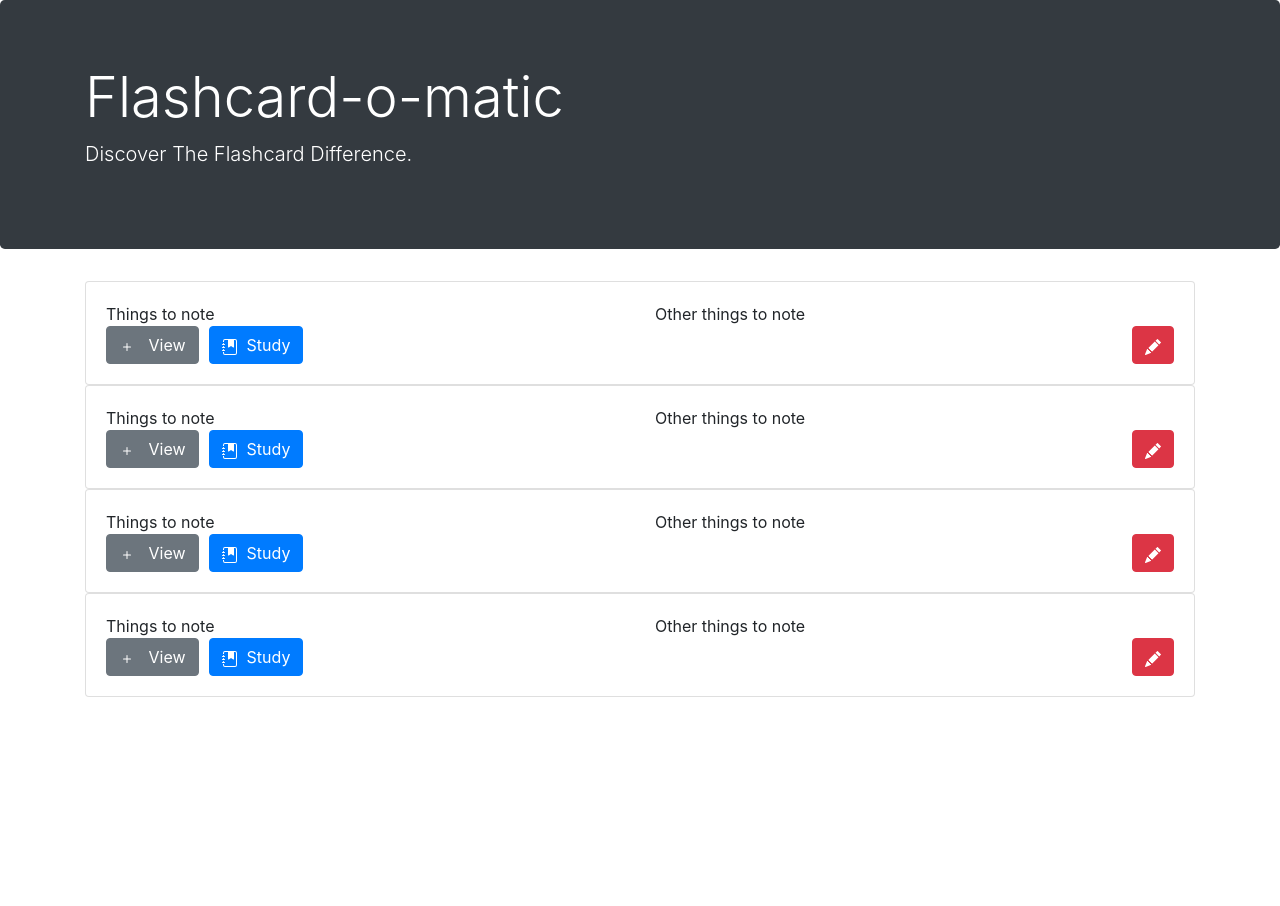
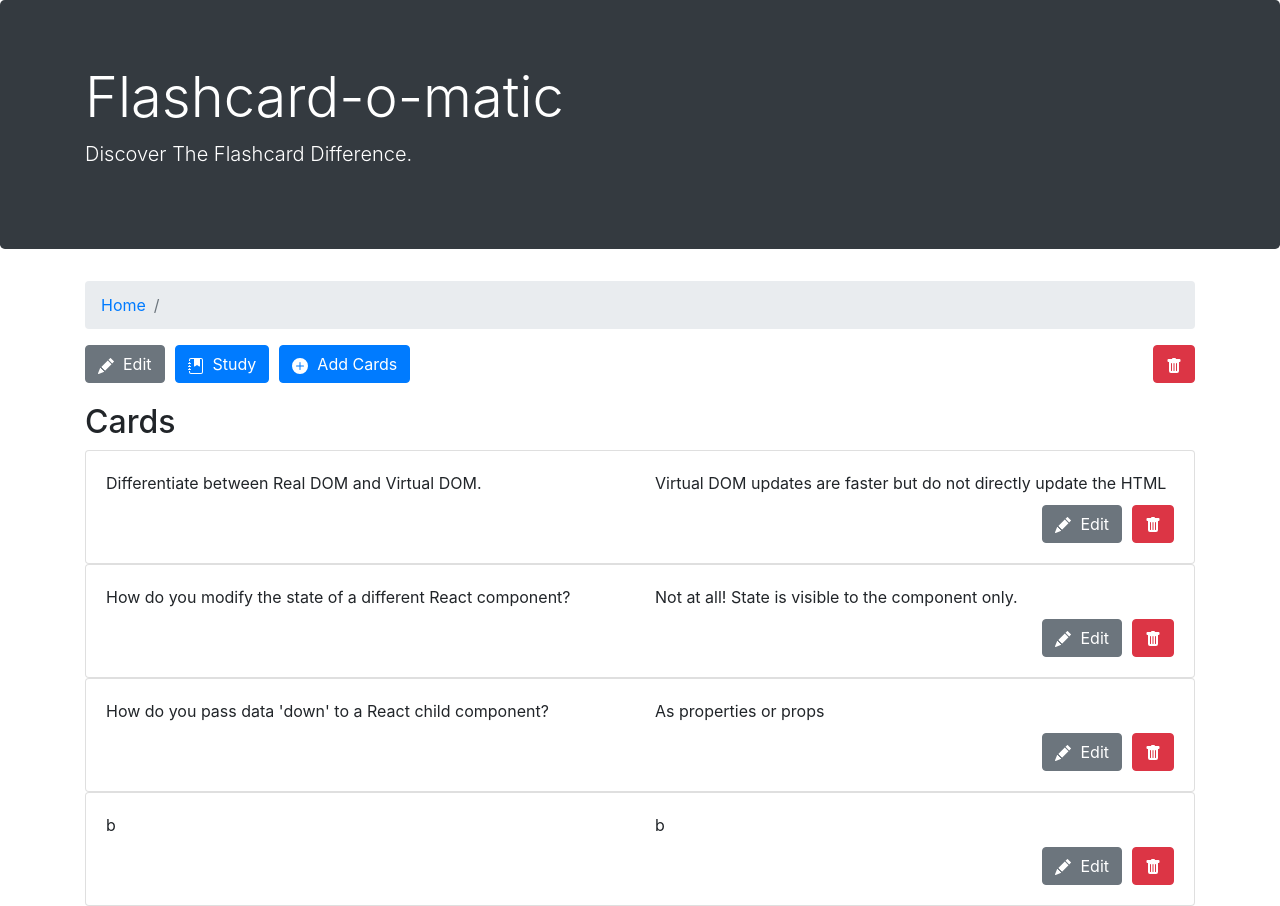
Before and after one commit to elersong/flashcards, a React (Create React App) app: page /1 in a window 1280 px wide. Before the commit the page ends 800 px from the top, so only its background shows below. Built offline with nearby package versions, Linux system fonts and the light colour scheme; no server answers; data requests are answered from the project's data file; a web font is replaced by a local one.

Commit message:
add deck information to deck contents display page

```diff
--- a/src/Layout/CardsDisplay/index.js
+++ b/src/Layout/CardsDisplay/index.js
@@ -1,11 +1,17 @@
 import React, { useEffect, useState } from "react";
-import { Plus, JournalBookmarkFill, PencilFill } from "react-bootstrap-icons";
+import {
+  PlusCircleFill,
+  JournalBookmarkFill,
+  PencilFill,
+  TrashFill,
+} from "react-bootstrap-icons";
 import { Link, useRouteMatch } from "react-router-dom";
-import {listCards} from "../../utils/api";
+import { listCards, readDeck } from "../../utils/api";
 
 export default function CardsDisplay() {
-  const {params} = useRouteMatch();
+  const { params } = useRouteMatch();
   const [cards, setCards] = useState([]);
+  const [deck, setDeck] = useState({});
 
   useEffect(() => {
     const ABORT = new AbortController();
@@ -20,45 +26,60 @@ export default function CardsDisplay() {
           throw e;
         }
       }
-    }
+    };
+
+    const getDeck = async () => {
+      try {
+        const response = await readDeck(params.deckId, ABORT.signal);
+        setDeck(() => response);
+      } catch (e) {
+        if (e.name === "AbortError") {
+          console.log(e);
+        } else {
+          throw e;
+        }
+      }
+    };
 
     getCards();
+    getDeck();
 
     return () => {
       ABORT.abort();
-    }
-  }, [params.deckId])
+    };
+  }, [params.deckId]);
 
   const cardsForDisplay = cards.map((card) => {
     return (
       <div key={card.id} className="card">
         <div className="card-body">
           <div className="row">
-          <div className="col col-6"> Things to note</div>
-          <div className="col col-6"> Other things to note</div>
+            <div className="col col-6">{card.front}</div>
+            <div className="col col-6">{card.back}</div>
           </div>
 
-          <div className="d-flex">
-            <Link to={`/${card.id}`}>
+          <div className="d-flex" style={{ marginTop: "10px" }}>
+            {/* <Link to={`/${card.id}`}>
               <button className="btn btn-secondary" type="button">
                 {" "}
                 <Plus /> &nbsp; View
               </button>
-            </Link>
-            <Link to={`/${card.id}/study`}>
-              <button
-                className="btn btn-primary"
-                type="button"
-                style={{ marginLeft: "10px" }}
-              >
+            </Link> */}
+
+            <Link to={`/${card.id}/study`} className="ml-auto">
+              <button className="btn btn-secondary" type="button">
                 {" "}
-                <JournalBookmarkFill />
-                &nbsp; Study
+                <PencilFill />
+                &nbsp; Edit
               </button>
             </Link>
-            <button className="btn btn-danger ml-auto" type="button">
+            <button
+              style={{ marginLeft: "10px" }}
+              className="btn btn-danger"
+              type="button"
+            >
               {" "}
-              <PencilFill />
+              <TrashFill />
             </button>
           </div>
         </div>
@@ -66,5 +87,61 @@ export default function CardsDisplay() {
     );
   });
 
-  return <React.Fragment>{cardsForDisplay}</React.Fragment>;
+  return (
+    <React.Fragment>
+      <nav aria-label="breadcrumb">
+        <ol class="breadcrumb">
+          <li class="breadcrumb-item">
+            <Link to="/">Home</Link>
+          </li>
+          <li class="breadcrumb-item active">
+            <Link to={`/${deck.id}`}>{deck.name}</Link>
+          </li>
+        </ol>
+      </nav>
+      <h3>{deck.name}</h3>
+      <p>{deck.description}</p>
+      <div className="d-flex" style={{ marginBottom: "20px" }}>
+        <Link to={`/${deck.id}/edit`}>
+          <button className="btn btn-secondary" type="button">
+            {" "}
+            <PencilFill />
+            &nbsp; Edit
+          </button>
+        </Link>
+        <Link to={`/${deck.id}/study`}>
+          <button
+            className="btn btn-primary"
+            style={{ marginLeft: "10px" }}
+            type="button"
+          >
+            {" "}
+            <JournalBookmarkFill />
+            &nbsp; Study
+          </button>
+        </Link>
+        <Link to={`/${deck.id}/new`}>
+          <button
+            className="btn btn-primary"
+            style={{ marginLeft: "10px" }}
+            type="button"
+          >
+            {" "}
+            <PlusCircleFill />
+            &nbsp; Add Cards
+          </button>
+        </Link>
+        <button
+          style={{ marginLeft: "10px" }}
+          className="btn btn-danger ml-auto"
+          type="button"
+        >
+          {" "}
+          <TrashFill />
+        </button>
+      </div>
+      <h2>Cards</h2>
+      {cardsForDisplay}
+    </React.Fragment>
+  );
 }
```
